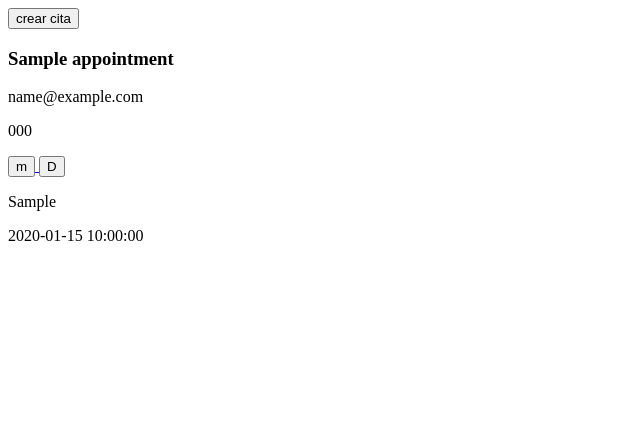
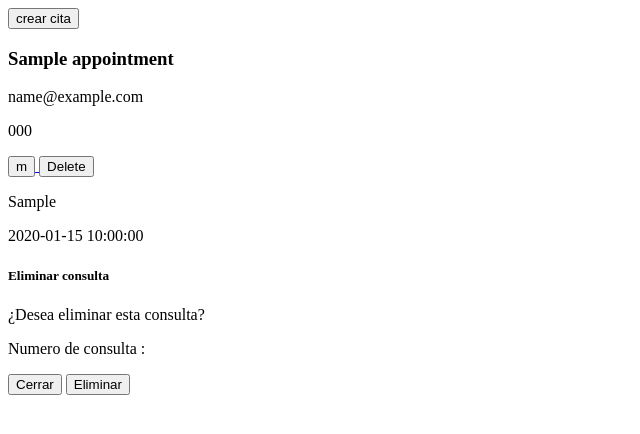
Before and after one commit to Sergio-Fernandez-Dev/quintomilenio, a PHP site: template src/Views/appointmentsList.php in a window 1280 px wide. Shown: the top 434 px of the page, without its empty margins (0-640 px from the left). Run offline with PHP 8.4, Linux system fonts and the light colour scheme; the template is opened without the code that fills it: most values are stand-ins (such as "Sample title", 1, 10 or a date in 2020).

Commit message:
Delete modal

```diff
--- a/src/Views/app.css
+++ b/src/Views/app.css
@@ -1,3 +1,4 @@
 @import url(./components/layout.php);
 @import url(./components/footer/header.css);
 @import url(./components/footer/footer.css);
+@import url(./components/modal/modal.css);
--- a/src/Views/appointmentsList.php
+++ b/src/Views/appointmentsList.php
@@ -27,12 +27,21 @@ require_once("components/layout.php");
 
             require("components/card/card.php");
         };
+        require("components/modal/modal.html");
         ?>
     </main>
 
     <?php
     require_once("components/footer/footer.php");
     ?>
+
+    <script>
+        const appointmenteId = document.addEventListener("click", (event) => {
+            if (event.target.type === "button") {
+                document.getElementById("appointment").innerHTML = event.target.value;
+            }
+        })
+    </script>
 </body>
 
 </html>
--- a/src/Views/Components/card/card.php
+++ b/src/Views/components/card/card.php
@@ -3,13 +3,10 @@
         <h3><?php echo $name ?></h3>
         <p class='card-data'><?php echo $email ?></p>
         <p class='card-data'><?php echo $phone ?></p>
-        <a href=<?php echo '?action=edit&id=' . $id ?>>
+        <a href=<?php echo '?action=edit&id='. $id ?>>
             <button type='button' class='btn btn-primary'>m</button>
         </a>
-
-        <a href=<?php echo '?action=delete&id=' . $id ?>>
-            <button type='button' class='btn btn-primary'>D</button>
-        </a>
+        <button type="button" value="<?php echo $id ?>" class="btn btn-primary deleteButton" data-bs-toggle="modal" data-bs-target="#appointmentModal">Delete</button>
     </div>
     <div class='card-body '>
         <p class='card-text'><?php echo $userQuery ?></p>
--- /dev/null
+++ b/src/Views/components/modal/modal.html
@@ -0,0 +1,17 @@
+<div class="modal fade" id="appointmentModal" tabindex="-1" aria-labelledby="modalLabel" aria-hidden="true">
+  <div class="modal-dialog">
+    <div class="modal-content">
+      <div class="modal-header">
+        <h5 class="modal-title" id="modalLabel">Eliminar consulta</h5>
+      </div>
+      <div class="modal-body">
+       <p>¿Desea eliminar esta consulta?</p>
+       <p>Numero de consulta : <span id="appointment"></span></p>
+      </div>
+      <div class="modal-footer">
+        <button type="button" class="btn btn-secondary" data-bs-dismiss="modal">Cerrar</button>
+        <button type="button" class="btn btn-primary">Eliminar</button>
+      </div>
+    </div>
+  </div>
+</div>
```
Also changed, not shown: src/Tools/Database.php (deleted, +0 -40 lines), src/Views/components/footer/footer.css (added), src/Views/components/footer/footer.php (added), src/Views/components/header/header.css (added), src/Views/components/header/header.php (added), src/Views/components/layout.php (renamed from src/Views/Components/layout.php), src/Views/components/modal/modal.js (added).
